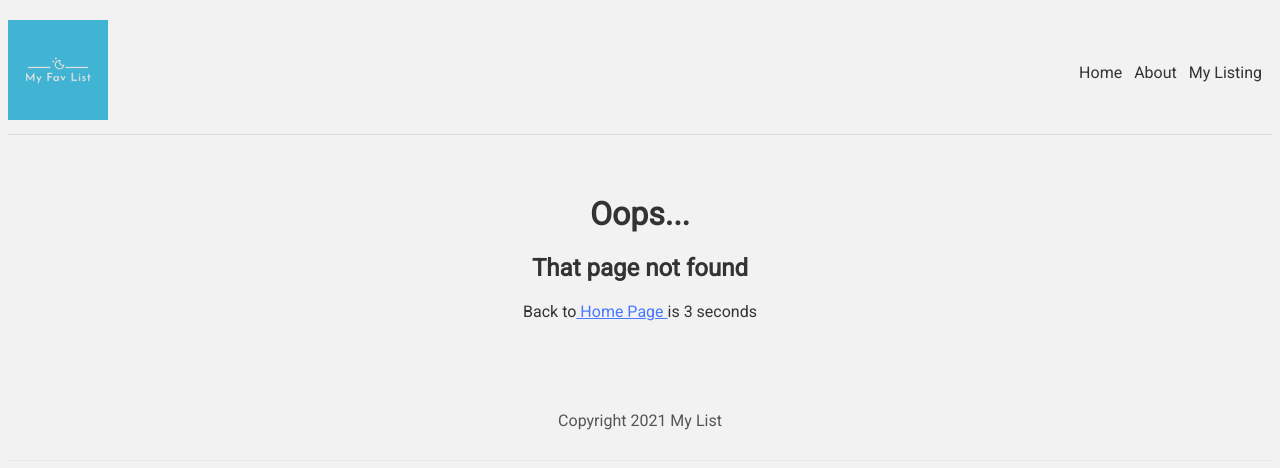
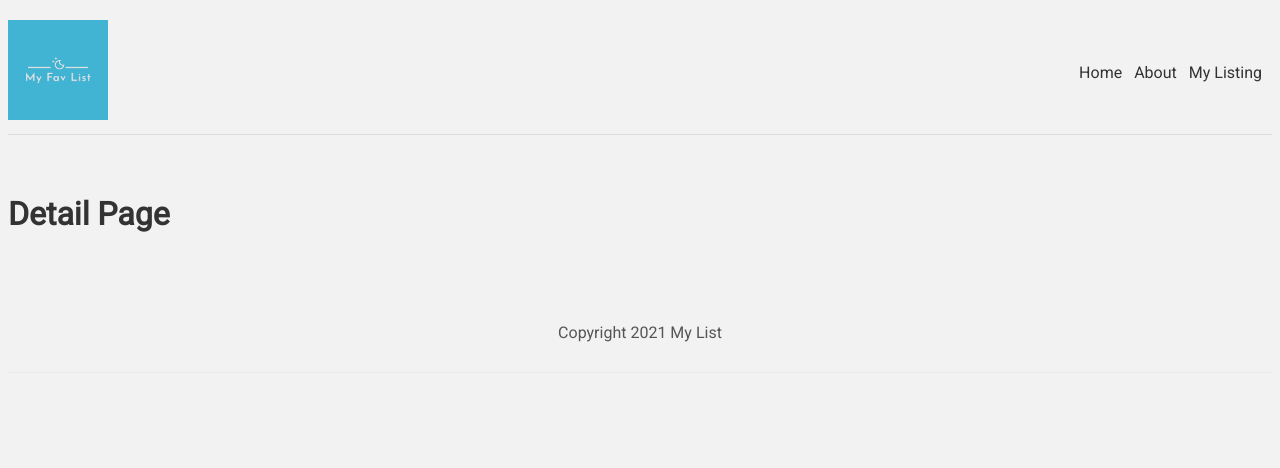
Before and after one commit to miily8310s/nextjs-tutorial-typescript, a Next.js app: page /favs/1 in a window 1280 px wide. Before the commit this address had no page. Shown: the top 468 px of the page. Built offline with nearby package versions, Linux system fonts and the light colour scheme.

Commit message:
add book detail page

```diff
--- /dev/null
+++ b/pages/favs/[id].tsx
@@ -0,0 +1,7 @@
+const Detail = (): JSX.Element => (
+  <div>
+    <h1>Detail Page</h1>
+  </div>
+)
+
+export default Detail
--- a/pages/favs/index.tsx
+++ b/pages/favs/index.tsx
@@ -1,4 +1,5 @@
 import { GetStaticProps } from 'next'
+import Link from 'next/link'
 import styles from '../../styles/Favs.module.css'
 
 interface Book {
@@ -23,11 +24,11 @@ const Favs = ({ books }: { books: Book[] }): JSX.Element => {
     <div>
       <h1>All My Favs</h1>
       {books.map((book) => (
-        <div key={book.id}>
+        <Link href={'/favs/' + book.id} key={book.id}>
           <a className={styles.book}>
             <h3>{book.volumeInfo.title}</h3>
           </a>
-        </div>
+        </Link>
       ))}
     </div>
   )
```
